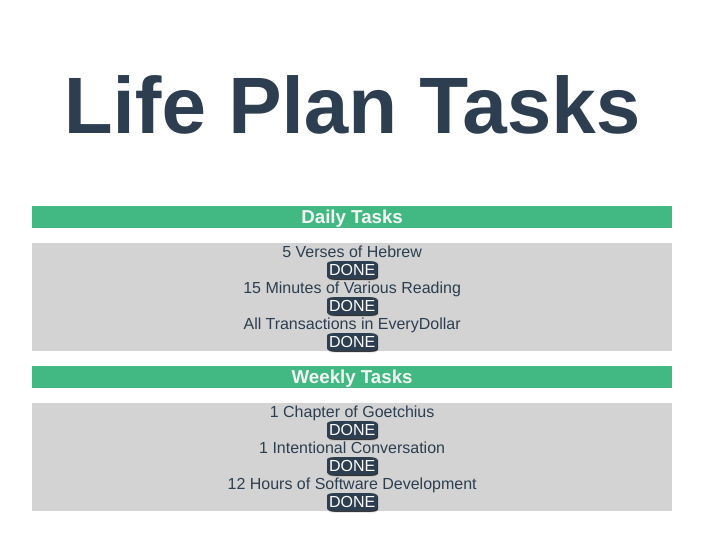
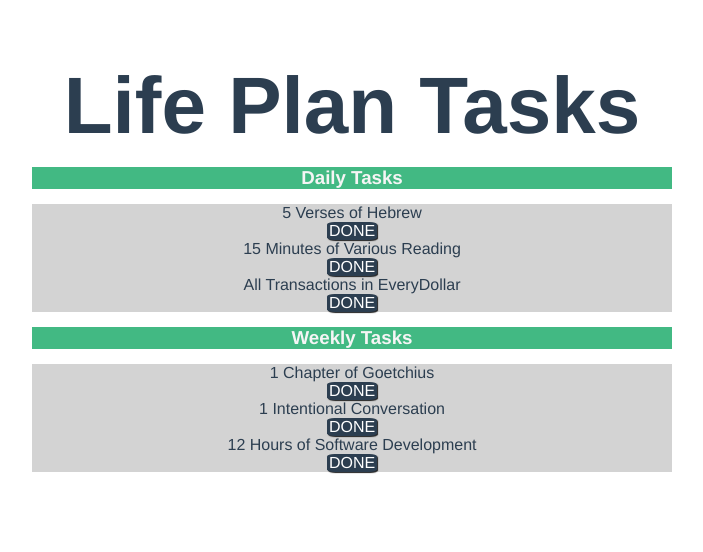
Before and after one commit to jwosborn/LifePlan-Checklist, a Vue app: page / in a window 1280 px wide. Shown: the top 552 px of the page, without its empty margins (288-991 px from the left). Built offline with nearby package versions, Linux system fonts and the light colour scheme.

Commit message:
flexbox added to Header

```diff
--- a/src/App.vue
+++ b/src/App.vue
@@ -27,4 +27,7 @@ export default {
   color: #2c3e50;
   margin-top: 60px;
 }
+h1 {
+  margin: 0;
+}
 </style>
--- a/src/components/Header.vue
+++ b/src/components/Header.vue
@@ -1,5 +1,7 @@
 <template>
-  <h1>Life Plan Tasks</h1>
+  <div class="header-wrapper">
+    <h1>Life Plan Tasks</h1>
+  </div>
 </template>
 <script>
 export default {
@@ -9,6 +11,10 @@ export default {
 
 <style scoped>
 h1 {
+  margin: 0 auto;
   font-size: 5em;
 }
+.header-wrapper {
+  display: flex;
+}
 </style>
```
